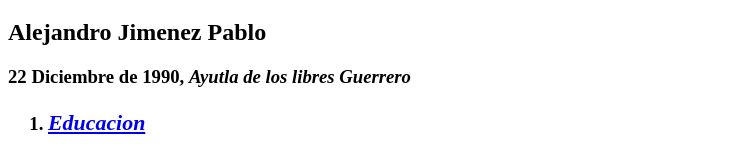
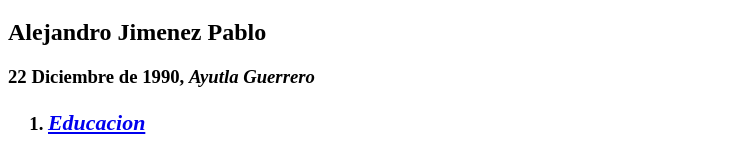
Before and after one commit to Pablo-sys/HojadeVida, a plain HTML site: page index.html in a window 1280 px wide. Shown: the part 273-429 px from the top of the page, without its empty margins (0-736 px from the left). Drawn offline with Linux system fonts and the light colour scheme.

Commit message:
Update index.html

```diff
--- a/index.html
+++ b/index.html
@@ -9,7 +9,7 @@
 
 <h1>Hoja de vida</h1>
  <h2>Alejandro Jimenez Pablo</h2>
-  <h3>22 Diciembre de 1990, <em>Ayutla de los libres Guerrero</em><h3>
+  <h3>22 Diciembre de 1990, <em>Ayutla Guerrero</em><h3>
 
 <ol>
  <li><a href="html/Educacion.html"><h3><em><strong>Educacion</strong></em></h3></a></li>
```
